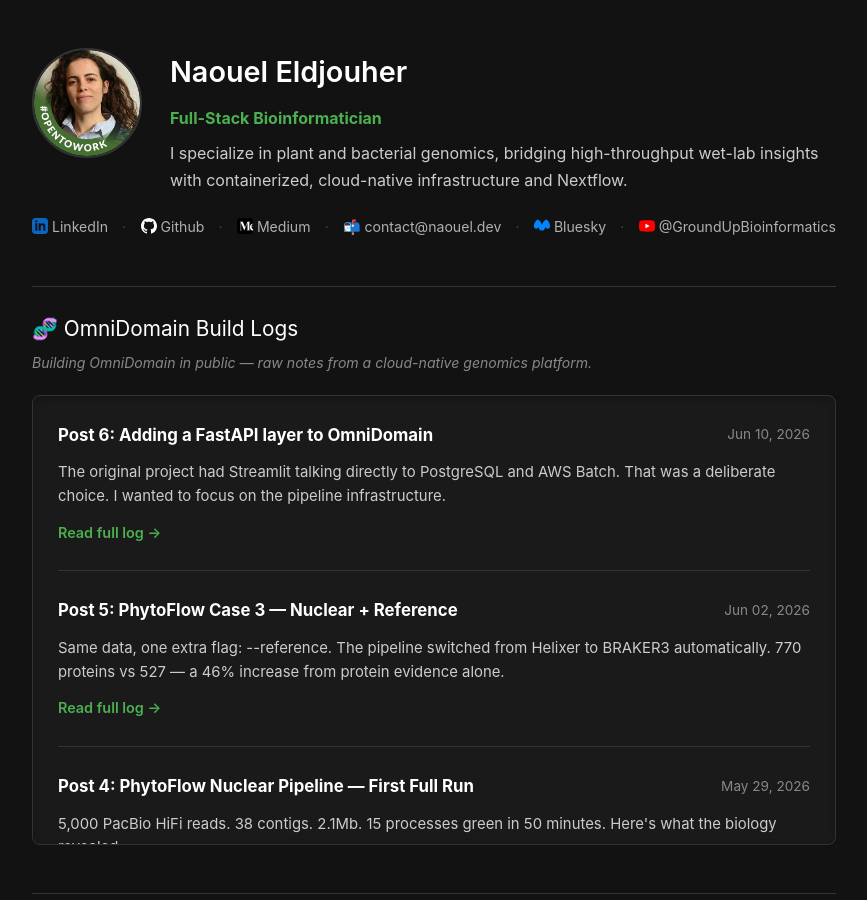
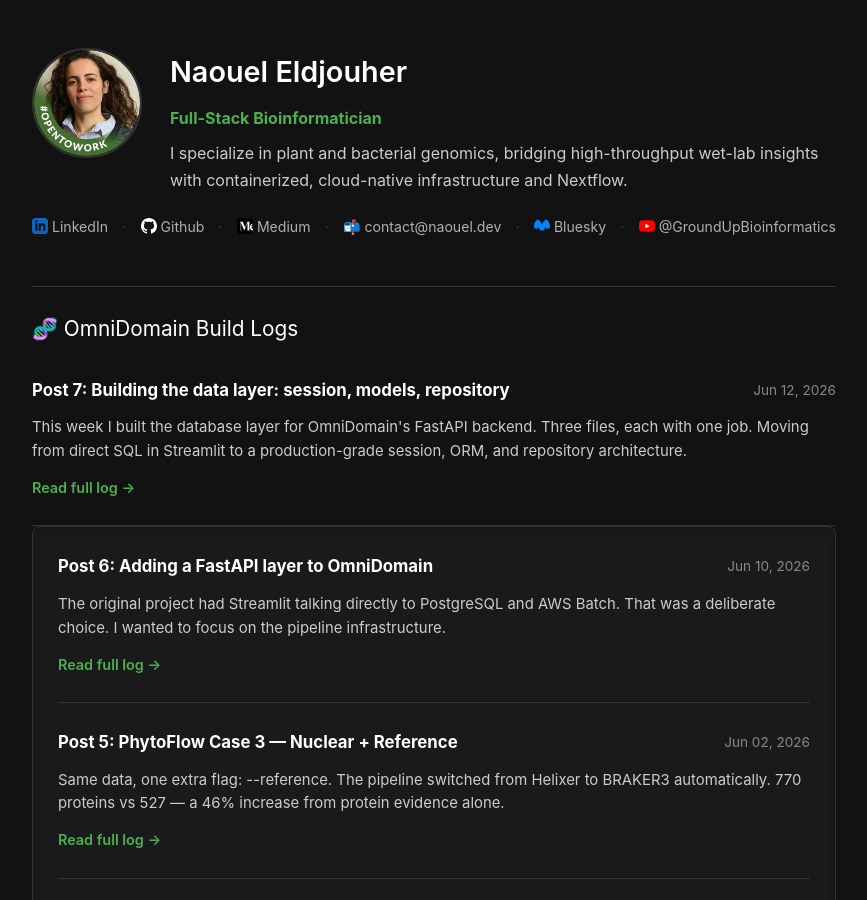
Before and after one commit to NaouelEldjouher/NaouelEldjouher.github.io, a Jekyll site: the page built from index.html, in a window 1280 px wide and 900 px high. Shown: the whole window, without its empty margins (206-1073 px from the left). Built offline with Jekyll 4.4.1, drawn with Linux system fonts in a browser that asks for light colours.

Commit message:
Update index.html

```diff
--- a/index.html
+++ b/index.html
@@ -222,7 +222,14 @@ title: Naouel Eldjouher
 
 <div class="section">
   <div class="section-title">🧬 OmniDomain Build Logs</div>
-  <div class="section-sub">Building OmniDomain in public — raw notes from a cloud-native genomics platform.</div>
+  <div class="feed-item">
+      <div class="feed-header">
+        <span class="feed-title">Post 7: Building the data layer: session, models, repository</span>
+        <span class="feed-date">Jun 12, 2026</span>
+      </div>
+      <div class="feed-body">This week I built the database layer for OmniDomain's FastAPI backend. Three files, each with one job. Moving from direct SQL in Streamlit to a production-grade session, ORM, and repository architecture.</div>
+      <a href="/2026-06-12-omnidomain-day-7/" class="read-more">Read full log &rarr;</a>
+    </div>
   <div class="feed-container">
     <div class="feed-item">
       <div class="feed-header">
```
